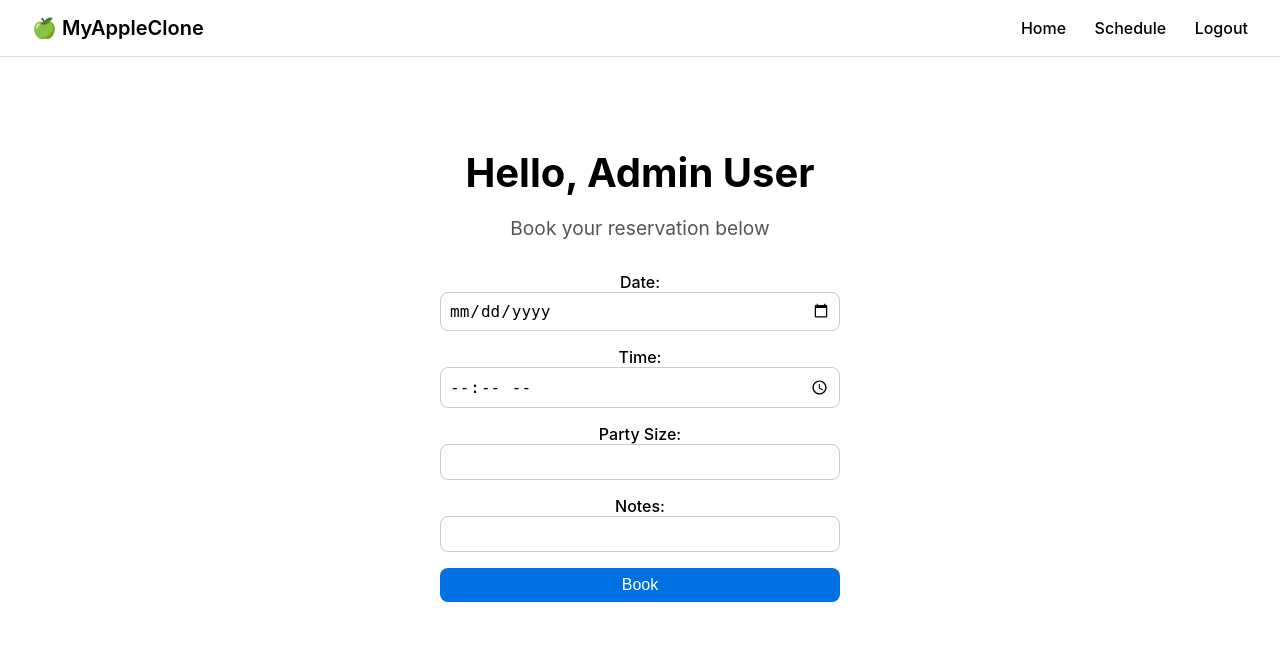
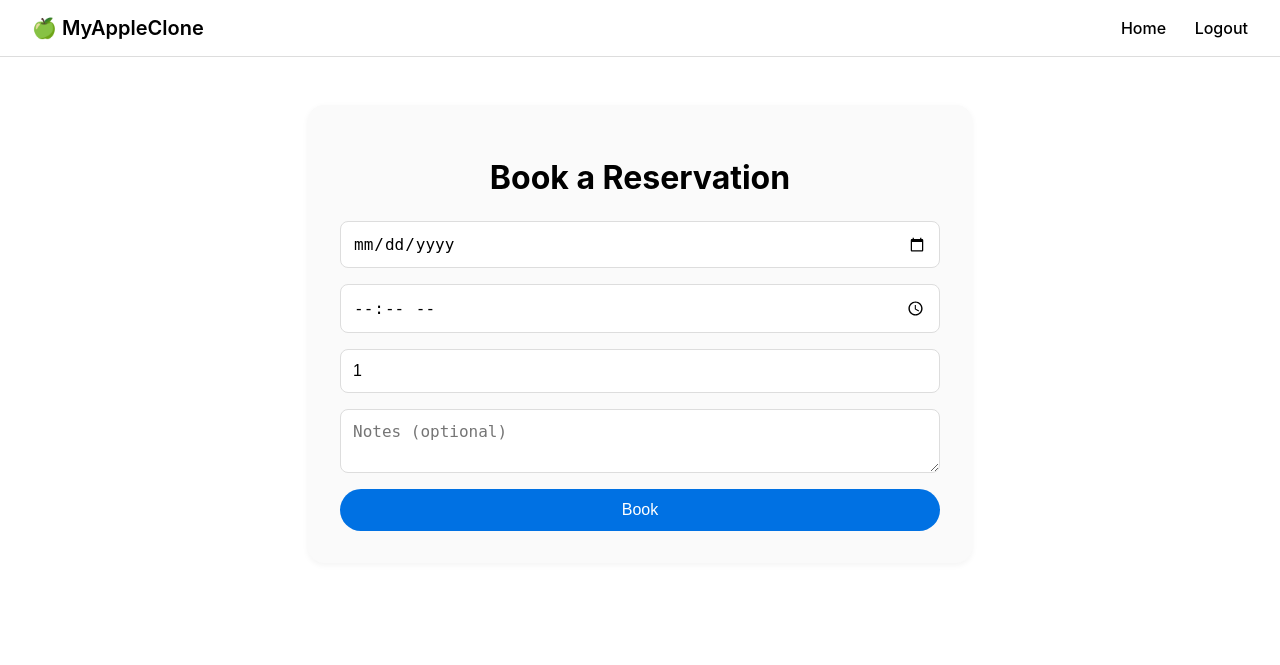
Before and after one commit to Ben-Meredith/signup1.0, a Flask app: page /schedule in a window 1280 px wide. Shown: the top 665 px of the page. Run offline with Flask 3, Linux system fonts and the light colour scheme; the visitor is signed in with stand-in values (Sample User, id 1); data comes from the database, SQL or seed files in the repository.

Commit message:
Update schedule.html

```diff
--- a/templates/schedule.html
+++ b/templates/schedule.html
@@ -3,22 +3,20 @@
 <head>
 <meta charset="UTF-8">
 <meta name="viewport" content="width=device-width, initial-scale=1.0">
-<title>Book a Reservation</title>
+<title>Schedule a Reservation - {{ name }}</title>
 <style>
-    body { margin:0; font-family:-apple-system, BlinkMacSystemFont, "Segoe UI", Roboto, sans-serif; background:#fff; color:#000; }
-    header { display:flex; justify-content:space-between; align-items:center; padding:1rem 2rem; border-bottom:1px solid #ddd; background:#fff; position:sticky; top:0; z-index:100; }
-    .logo { font-weight:600; font-size:1.25rem; }
-    nav a { text-decoration:none; color:#000; margin-left:1.5rem; font-weight:500; transition:color 0.2s; }
-    nav a:hover { color:#0071e3; }
-    .hero { text-align:center; padding:4rem 2rem; }
-    .hero h1 { font-size:2.5rem; margin-bottom:1rem; }
-    .hero p { font-size:1.2rem; color:#555; margin-bottom:2rem; }
-    form { max-width:400px; margin:0 auto; display:flex; flex-direction:column; gap:1rem; }
-    label { display:flex; flex-direction:column; font-weight:500; }
-    input, button { padding:0.5rem; font-size:1rem; border-radius:0.5rem; border:1px solid #ccc; }
-    button { background:#0071e3; color:#fff; border:none; cursor:pointer; transition: background 0.2s; }
-    button:hover { background:#005bb5; }
-    .error { color:red; text-align:center; }
+body { font-family: -apple-system, BlinkMacSystemFont, "Segoe UI", Roboto, sans-serif; margin: 0; padding: 0; background:#fff; color:#000; }
+header { display:flex; justify-content:space-between; align-items:center; padding:1rem 2rem; border-bottom:1px solid #ddd; background:#fff; position:sticky; top:0; z-index:100; }
+.logo { font-weight:600; font-size:1.25rem; }
+nav a { text-decoration:none; margin-left:1.5rem; font-weight:500; color:#000; transition:color 0.2s; }
+nav a:hover { color:#0071e3; }
+.container { max-width:600px; margin:3rem auto; padding:2rem; border-radius:16px; background:#fafafa; box-shadow:0 2px 6px rgba(0,0,0,0.05); }
+h1 { text-align:center; margin-bottom:1.5rem; }
+form { display:flex; flex-direction:column; gap:1rem; }
+input, textarea { padding:0.75rem; border:1px solid #ddd; border-radius:0.5rem; font-size:1rem; }
+button { padding:0.75rem; background:#0071e3; color:#fff; border:none; border-radius:1.5rem; font-size:1rem; font-weight:500; cursor:pointer; transition:background 0.2s; }
+button:hover { background:#005bb5; }
+.error { color:red; font-weight:500; text-align:center; margin-bottom:1rem; }
 </style>
 </head>
 <body>
@@ -26,32 +24,20 @@
     <div class="logo">🍏 MyAppleClone</div>
     <nav>
         <a href="/">Home</a>
-        <a href="/schedule">Schedule</a>
         <a href="/logout">Logout</a>
     </nav>
 </header>
 
-<div class="hero">
-    <h1>Hello, {{ name }}</h1>
-    <p>Book your reservation below</p>
-
+<div class="container">
+    <h1>Book a Reservation</h1>
     {% if error %}
-    <p class="error">{{ error }}</p>
+    <div class="error">{{ error }}</div>
     {% endif %}
-
     <form method="POST" action="/schedule">
-        <label>Date:
-            <input type="date" name="date" required value="{{ form_values.date if form_values else '' }}">
-        </label>
-        <label>Time:
-            <input type="time" name="time" required value="{{ form_values.time if form_values else '' }}">
-        </label>
-        <label>Party Size:
-            <input type="number" name="party_size" min="1" max="10" required value="{{ form_values.party_size if form_values else '' }}">
-        </label>
-        <label>Notes:
-            <input type="text" name="notes" value="{{ form_values.notes if form_values else '' }}">
-        </label>
+        <input type="date" name="date" value="{{ form_values.date if form_values else '' }}" required>
+        <input type="time" name="time" value="{{ form_values.time if form_values else '' }}" required>
+        <input type="number" name="party_size" min="1" max="10" value="{{ form_values.party_size if form_values else '1' }}" required>
+        <textarea name="notes" placeholder="Notes (optional)">{{ form_values.notes if form_values else '' }}</textarea>
         <button type="submit">Book</button>
     </form>
 </div>
```
